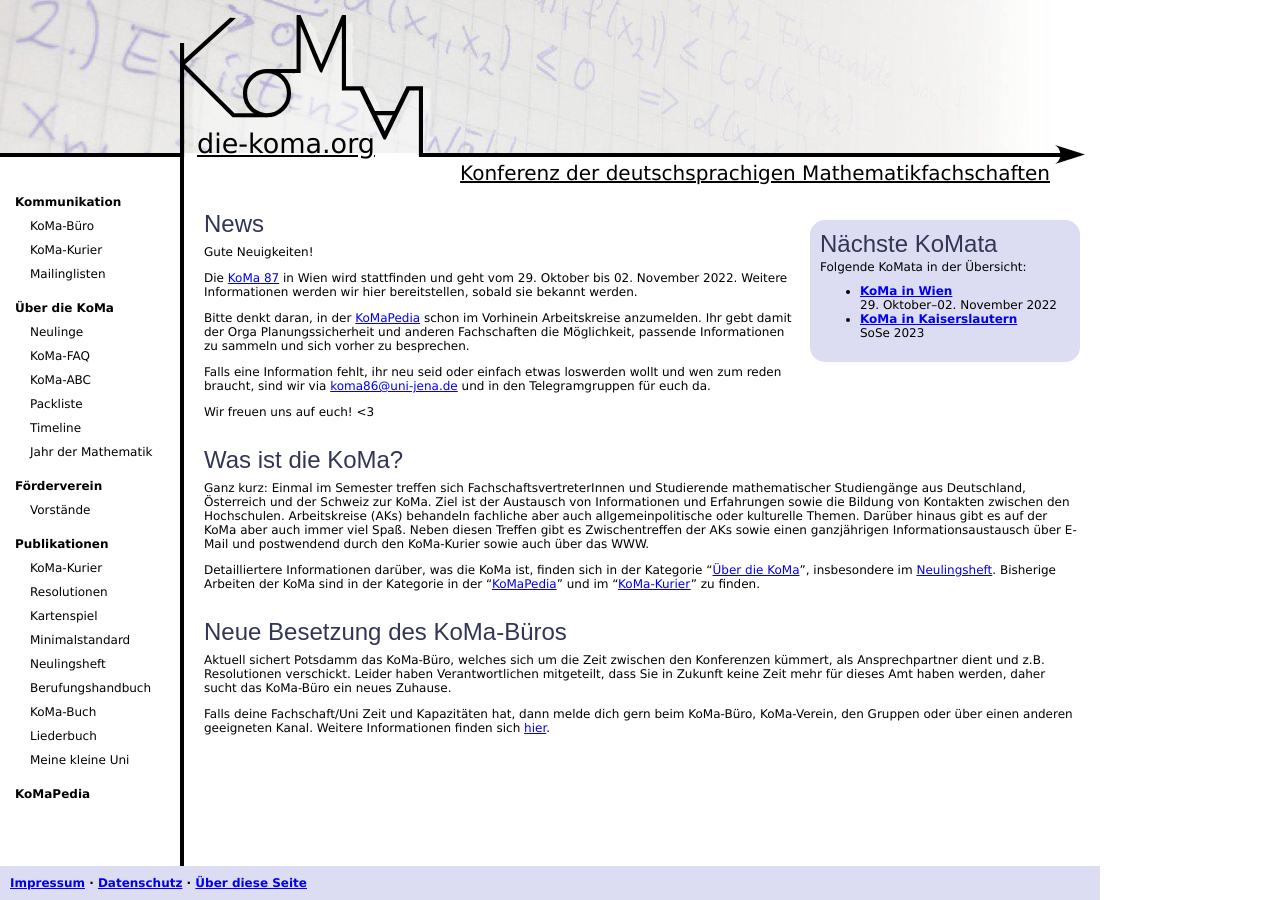
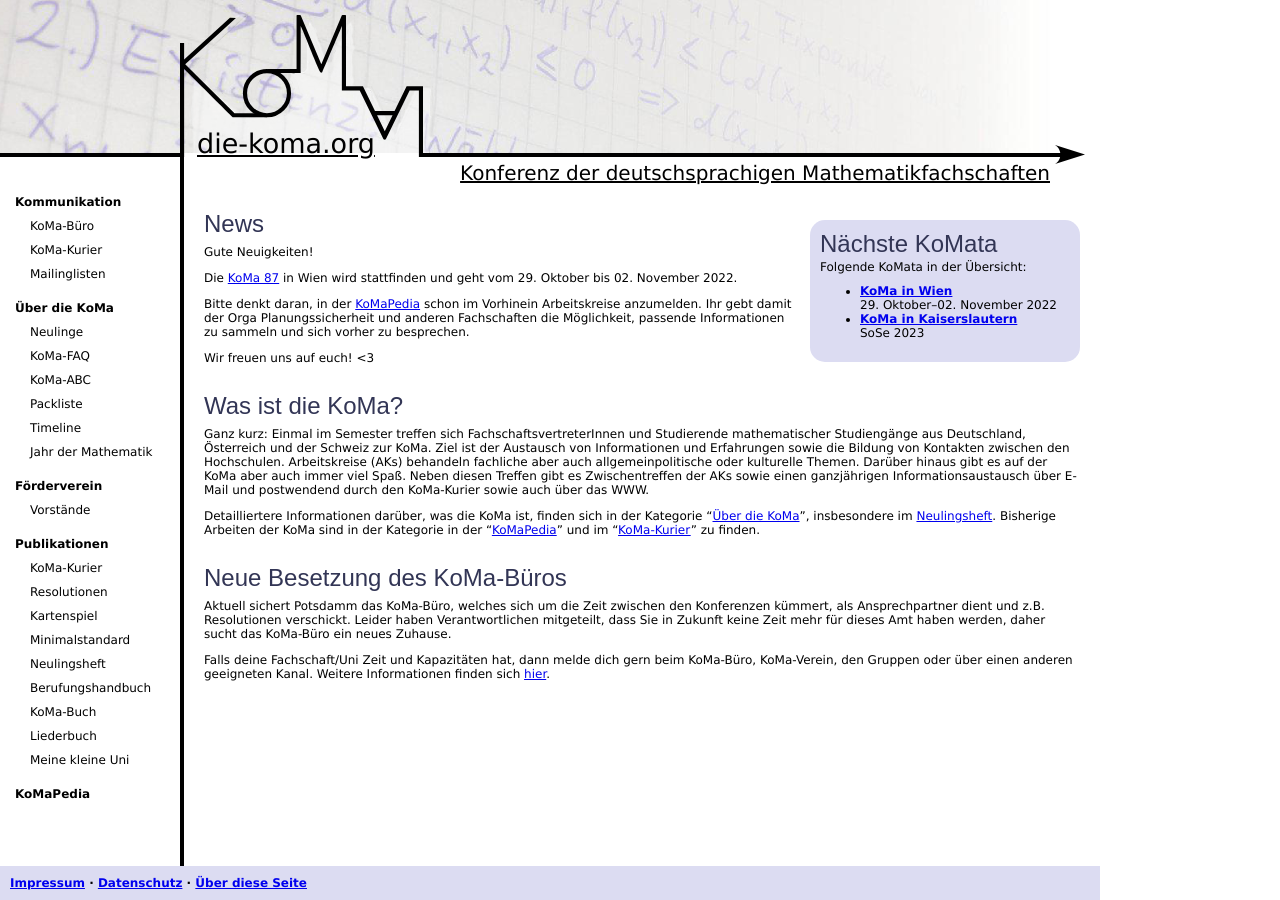
Before and after one commit to Die-KoMa/die-koma.org, a Jekyll site: the page built from index.md, in a window 1280 px wide. Built offline with Jekyll 4.4.1, drawn with Linux system fonts in a browser that asks for light colours.

Commit message:
Fehler und alten Verweis auf der Startseite entfernt

```diff
--- a/index.md
+++ b/index.md
@@ -9,12 +9,9 @@ order: 1
 Gute Neuigkeiten!
 
 Die [KoMa 87](https://fsmat.at/content/koma-87) in Wien wird stattfinden und geht vom 29. Oktober bis 02. November 2022.
-Weitere Informationen werden wir hier bereitstellen, sobald sie bekannt werden.
 
 Bitte denkt daran, in der [KoMaPedia](./KoMaPedia) schon im Vorhinein Arbeitskreise anzumelden.
 Ihr gebt damit der Orga Planungssicherheit und anderen Fachschaften die Möglichkeit, passende Informationen zu sammeln und sich vorher zu besprechen.
-
-Falls eine Information fehlt, ihr neu seid oder einfach etwas loswerden wollt und wen zum reden braucht, sind wir via [koma86@uni-jena.de](mailto://koma86@uni-jena.de) und in den Telegramgruppen für euch da.
 
 Wir freuen uns auf euch! <3
 
```
